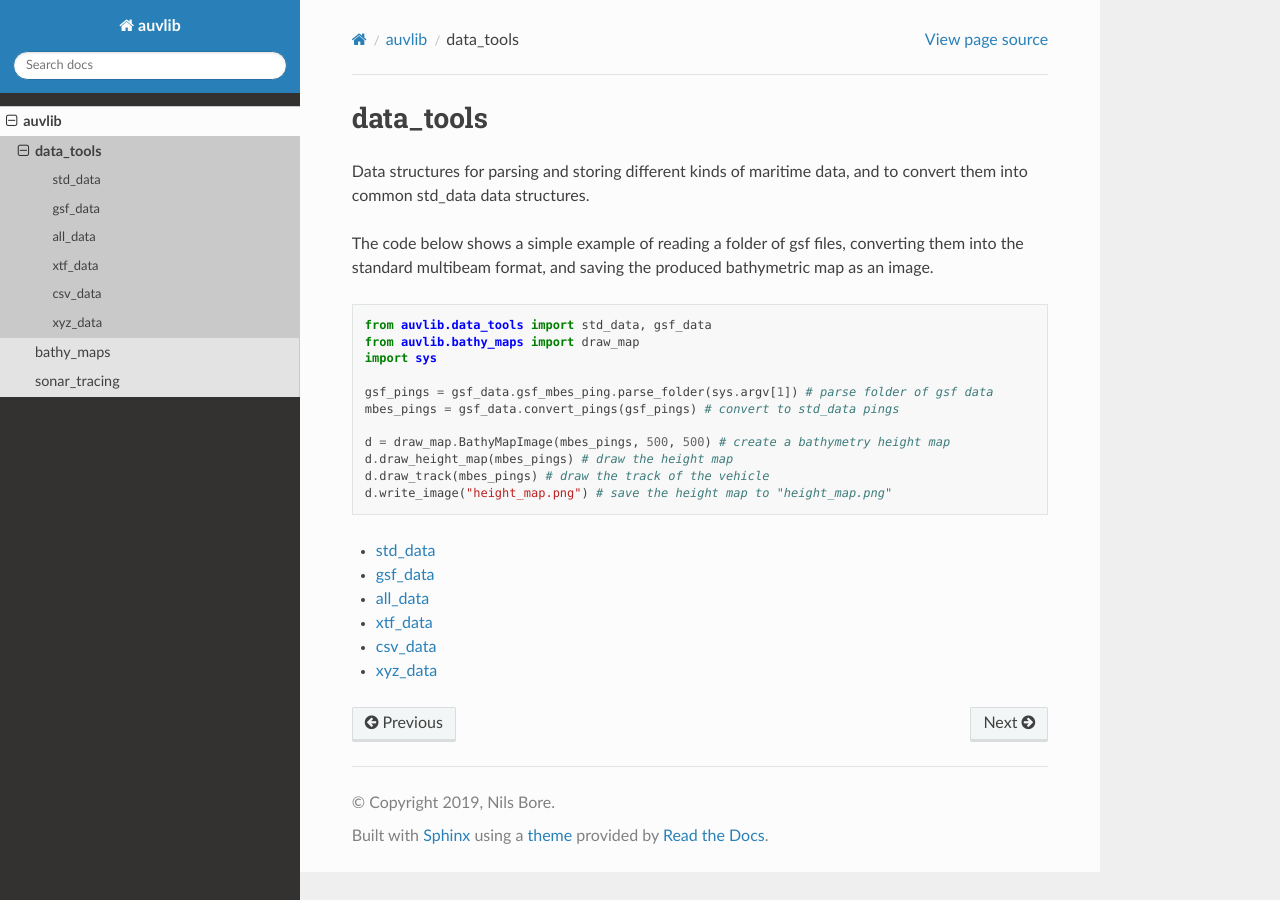
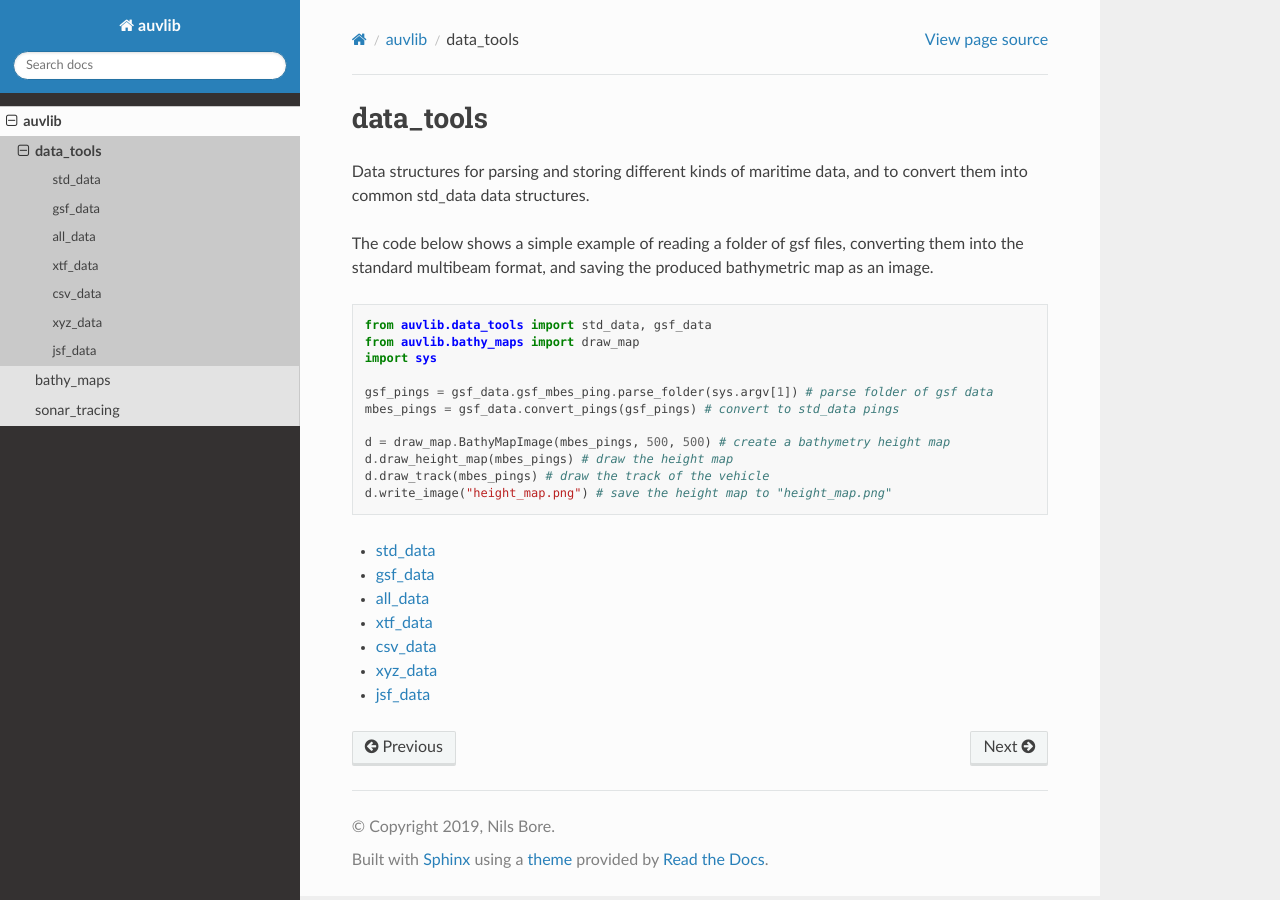
Before and after one commit to nilsbore/auvlib, a Sphinx documentation site: the page built from docs/data_tools.rst, in a window 1280 px wide. Built offline with Sphinx 7.4.7 and the Read the Docs theme 2.0.0, drawn with Linux system fonts in a browser that asks for light colours.

Commit message:
Updated docs

```diff
--- a/docs/data_tools.rst
+++ b/docs/data_tools.rst
@@ -38,3 +38,5 @@ bathymetric map as an image.
    csv_data
 
    xyz_data
+
+   jsf_data
--- /dev/null
+++ b/docs/jsf_data.rst
@@ -0,0 +1,6 @@
+jsf_data
+========
+
+.. automodule:: auvlib.data_tools.jsf_data
+     :members:
+     :undoc-members:
```
